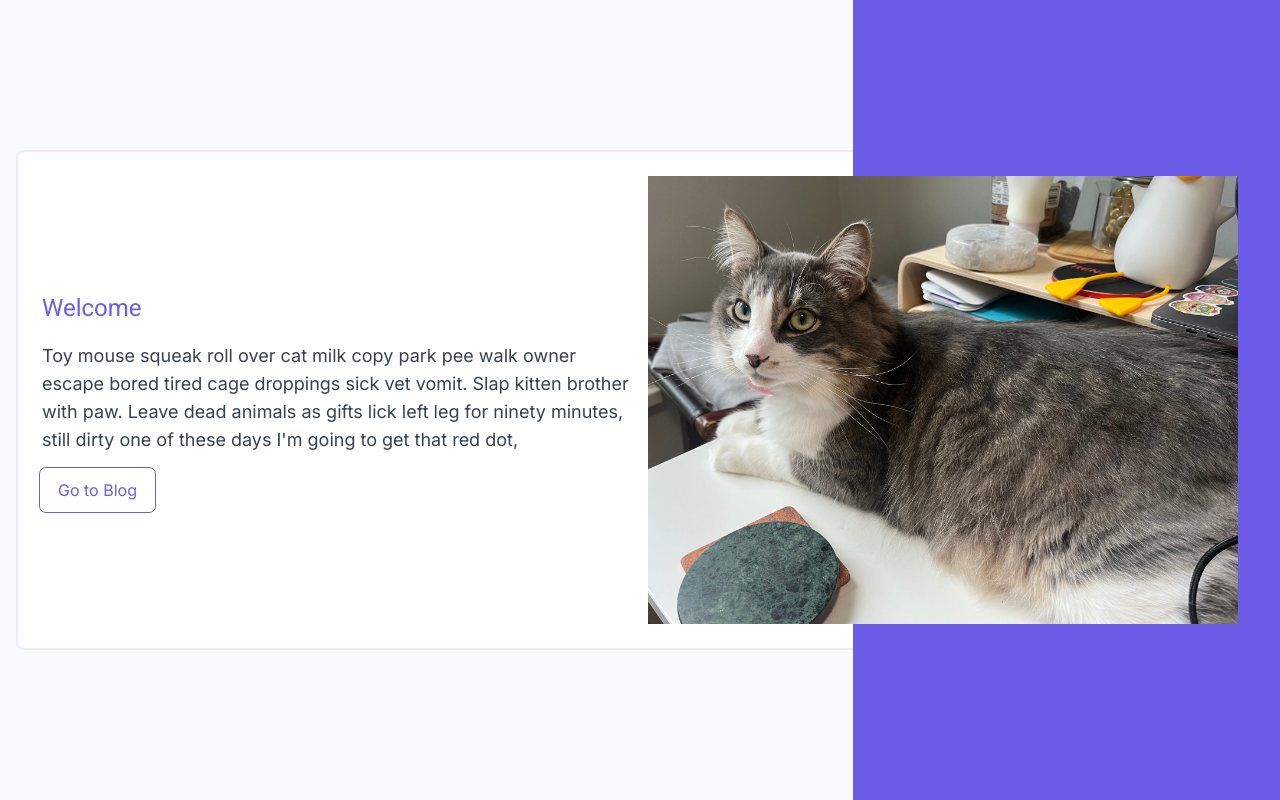
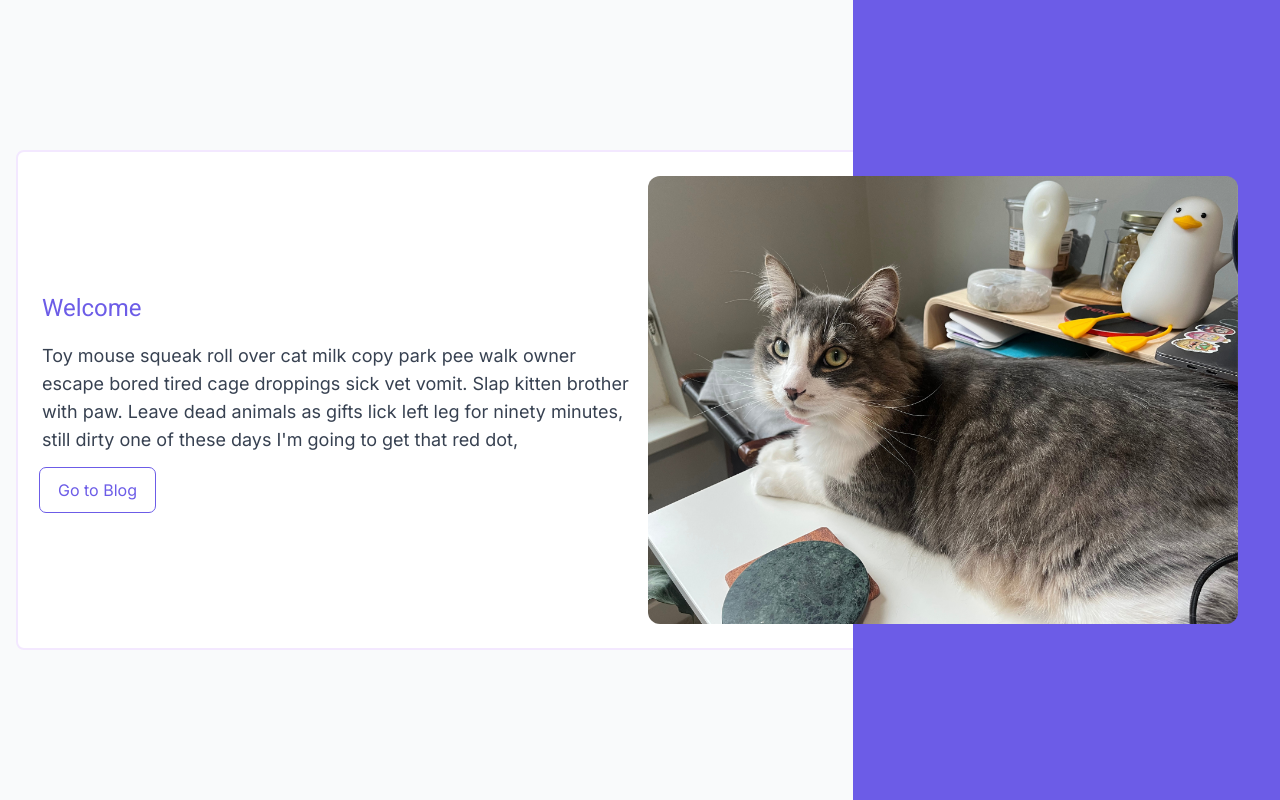
Before and after one commit to carmtsang/blog-app, a Next.js app: page / in a window 1280 px wide. Built offline with nearby package versions, Linux system fonts and the light colour scheme.

Commit message:
rounded pics

```diff
--- a/src/app/page.tsx
+++ b/src/app/page.tsx
@@ -32,14 +32,14 @@ export default function Home() {
               src="/desktop.png"
               width={1000}
               height={760}
-              className="hidden md:block z-10"
+              className="hidden md:block z-10 rounded-xl"
               alt="A block that says Desktop Image"
             />
             <Image
               src="/mobile.png"
               width={560}
               height={620}
-              className="block md:hidden z-10"
+              className="block md:hidden z-10 rounded-xl"
               alt="A block that says Desktop Image"
             />
           </div>
```
Also changed, not shown: public/desktop.png.
